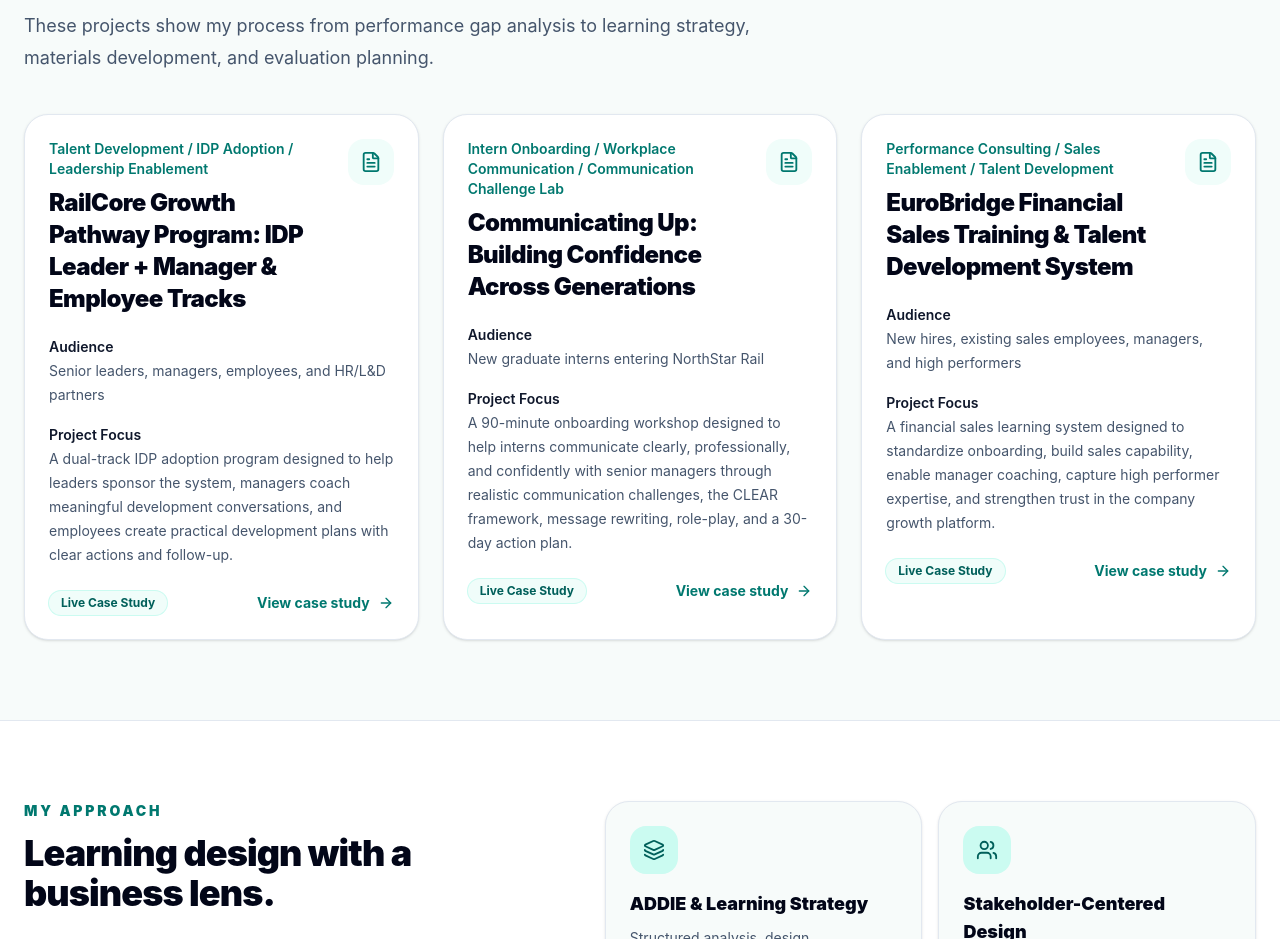
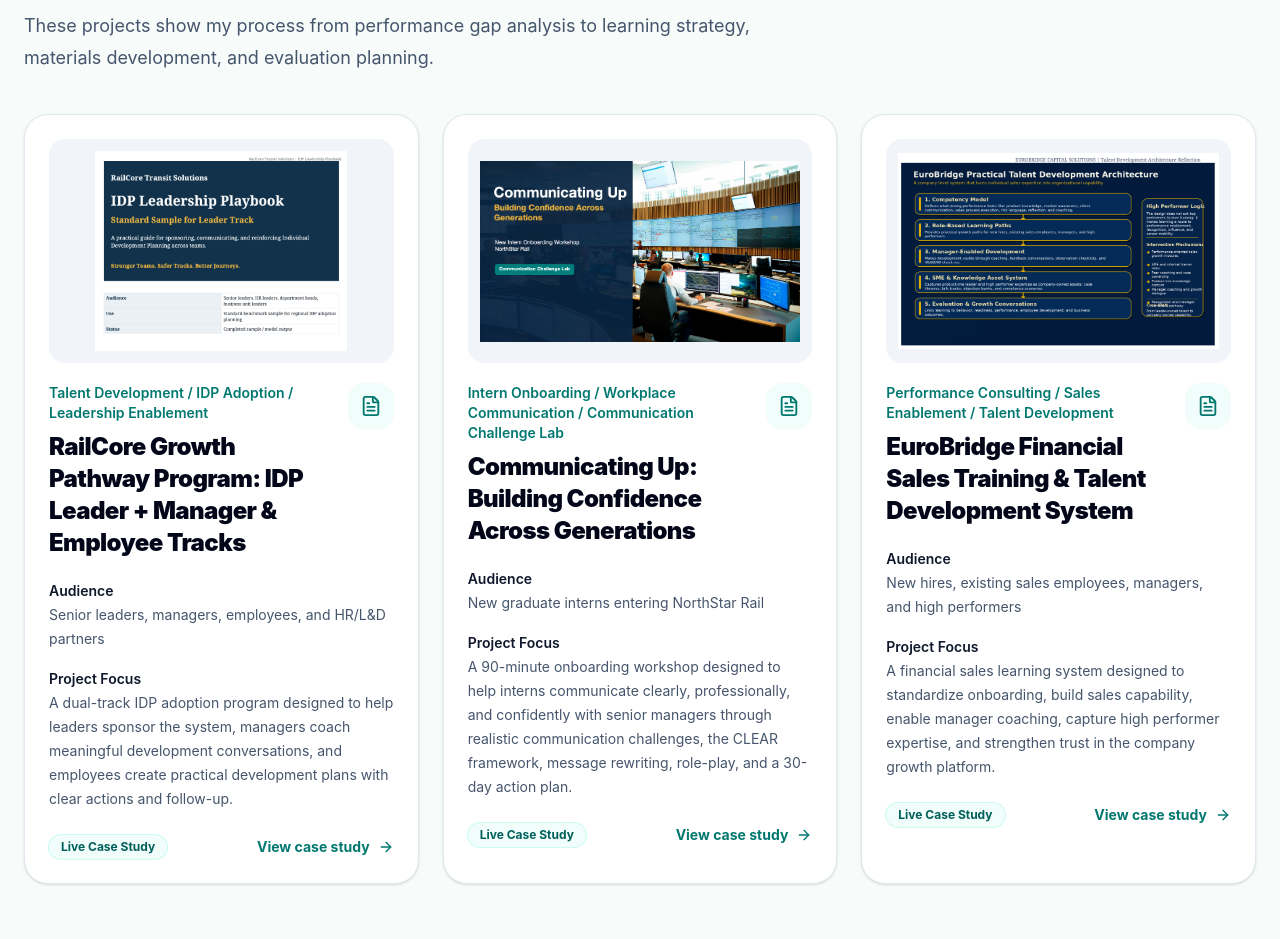
Before and after one commit to tobyelephant/instructional-design-portfolio, a React (Vite) app: page / in a window 1280 px wide. Shown: the part 1051-1990 px from the top of the page. Built offline with nearby package versions, Linux system fonts and the light colour scheme.

Commit message:
Add homepage project thumbnails

```diff
--- a/src/pages/Home.jsx
+++ b/src/pages/Home.jsx
@@ -18,6 +18,7 @@ const projects = [
     "A dual-track IDP adoption program designed to help leaders sponsor the system, managers coach meaningful development conversations, and employees create practical development plans with clear actions and follow-up.",
   status: "Live Case Study",
   link: "/projects/idp-training",
+image: "/images/portfolio/idp-leadership-playbook.png",
   active: true,
   },
     {
@@ -28,6 +29,7 @@ const projects = [
     "A 90-minute onboarding workshop designed to help interns communicate clearly, professionally, and confidently with senior managers through realistic communication challenges, the CLEAR framework, message rewriting, role-play, and a 30-day action plan.",
   status: "Live Case Study",
   link: "/projects/generational-communication",
+image: "/images/portfolio/communication-slide-cover.png",
   active: true,
 },
   {
@@ -38,6 +40,7 @@ const projects = [
     "A financial sales learning system designed to standardize onboarding, build sales capability, enable manager coaching, capture high performer expertise, and strengthen trust in the company growth platform.",
   status: "Live Case Study",
   link: "/projects/eurobridge-training-system",
+image: "/images/portfolio/eurobridge-talent-architecture.png",
   active: true,
 },
 ];
@@ -67,7 +70,21 @@ const skills = [
 
 function ProjectCard({ project }) {
   return (
-    <article className="rounded-3xl border border-slate-200 bg-white p-6 shadow-sm transition hover:-translate-y-1 hover:shadow-xl">
+   <article className="group rounded-3xl border border-slate-200 bg-white p-6 shadow-sm transition hover:-translate-y-1 hover:shadow-xl">
+{project.image && (
+  <Link
+    to={project.link}
+    className="mb-5 block overflow-hidden rounded-2xl bg-slate-100 p-3"
+  >
+    <div className="aspect-[16/10]">
+      <img
+        src={project.image}
+        alt={project.title}
+        className="h-full w-full object-contain transition duration-500 group-hover:scale-105"
+      />
+    </div>
+  </Link>
+)}
       <div className="mb-5 flex items-start justify-between gap-4">
         <div>
           <p className="mb-2 text-sm font-semibold text-teal-700">
```
